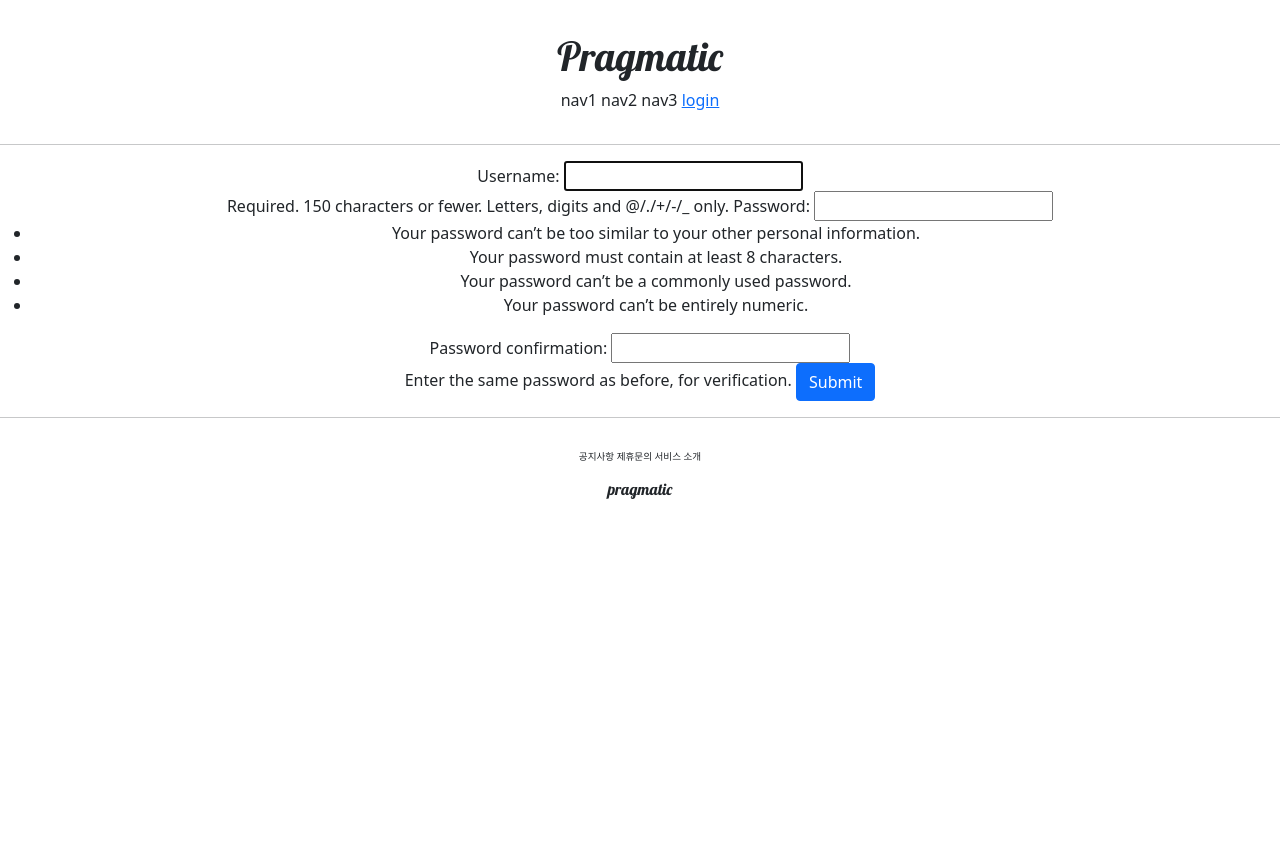
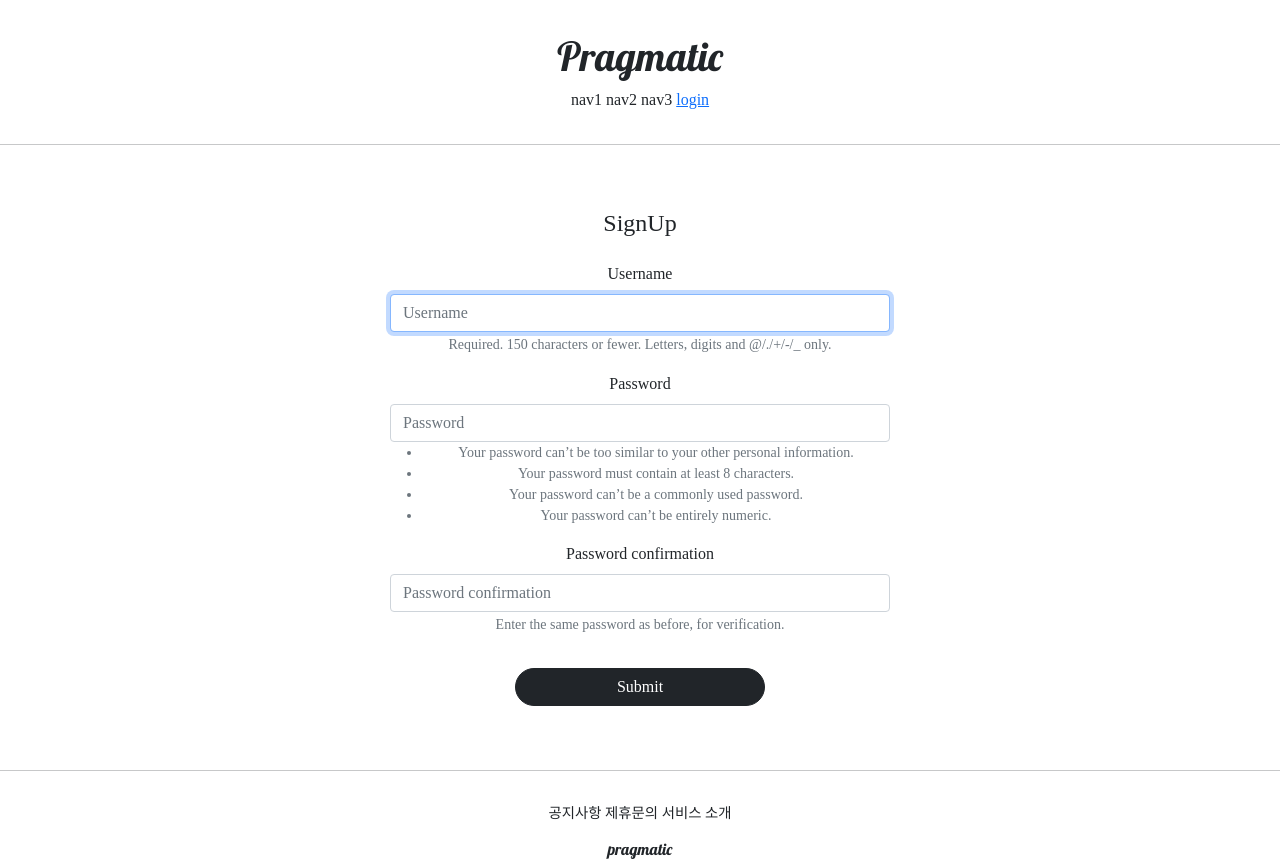
Before and after one commit to dooli1971039/Pinterest_django, a Django app: page /account/create/ in a window 1280 px wide. Before the commit the page ends 499 px from the top, so only its background shows below. Run offline with Django 4.2, Linux system fonts and the light colour scheme; some libraries are stand-ins or nearby versions; some web fonts are replaced.

Commit message:
23강 내용

```diff
--- a/accountapp/templates/accountapp/create.html
+++ b/accountapp/templates/accountapp/create.html
@@ -1,12 +1,16 @@
 {% extends 'base.html'%}
-
+{% load bootstrap4 %}
 {% block content %}
 
-    <div style="text-align:center">
+    <div style="text-align:center;max-width: 500px; margin: 4rem auto">
+        <div class="mb-4">
+            <h4>SignUp</h4>
+        </div>
         <form action="{% url 'accountapp:create'%}" method="post">
             {% csrf_token %}
-            {{ form }}
-            <input type="submit" class="btn btn-primary">
+<!--            {{ form }}-->
+            {% bootstrap_form form %}
+            <input type="submit" class="btn btn-dark rounded-pill col-6 mt-3">
         </form>
     </div>
 
--- a/pragmatic/settings.py
+++ b/pragmatic/settings.py
@@ -52,6 +52,7 @@ INSTALLED_APPS = [
     'django.contrib.sessions',
     'django.contrib.messages',
     'django.contrib.staticfiles',
+    'bootstrap4',
     'accountapp',  # 이것을 추가해 주어야 한다.
 ]
 
--- a/static/base.css
+++ b/static/base.css
@@ -3,7 +3,7 @@
 }
 
 .pragmatic_footer_button{
-    font-size:.6rem;
+    font-size:.9rem;
 }
 
 .pragmatic_logo{
--- a/templates/base.html
+++ b/templates/base.html
@@ -3,7 +3,7 @@
 
 {% include 'head.html' %}
 
-<body>
+<body style="font-family: 'NanumSquare';">
 
     {% include 'header.html' %}
 
--- a/templates/head.html
+++ b/templates/head.html
@@ -14,4 +14,7 @@
 
     <!--  DEFAULT CSS LINK  -->
     <link rel="stylesheet" type="text/css" href="{% static 'base.css' %}">
+
+    <!--  Naver font  -->
+    <link href="https://hangeul.pstatic.net/hangeul_static/css/nanum-square.css" rel="stylesheet">
 </head>
```
Also changed, not shown: accountapp/templates/accountapp/login.html (+5 -4 lines).
